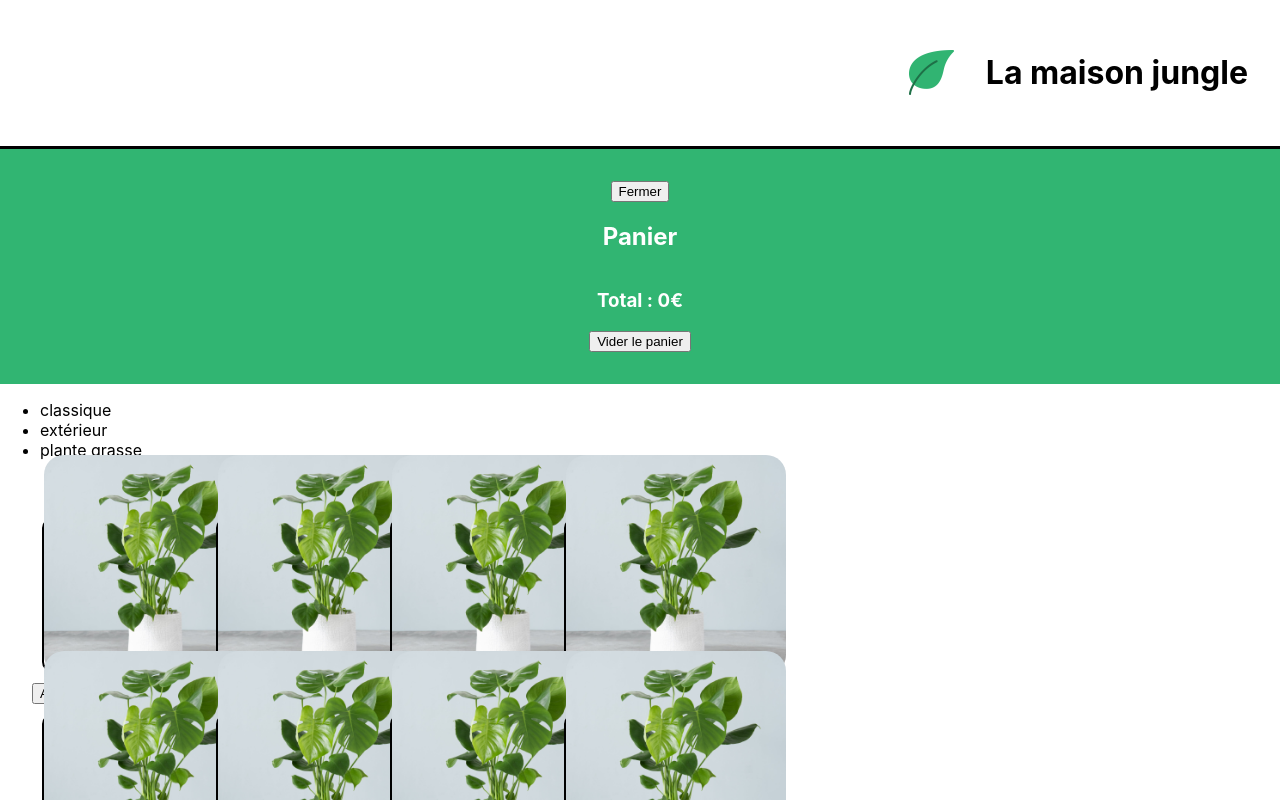
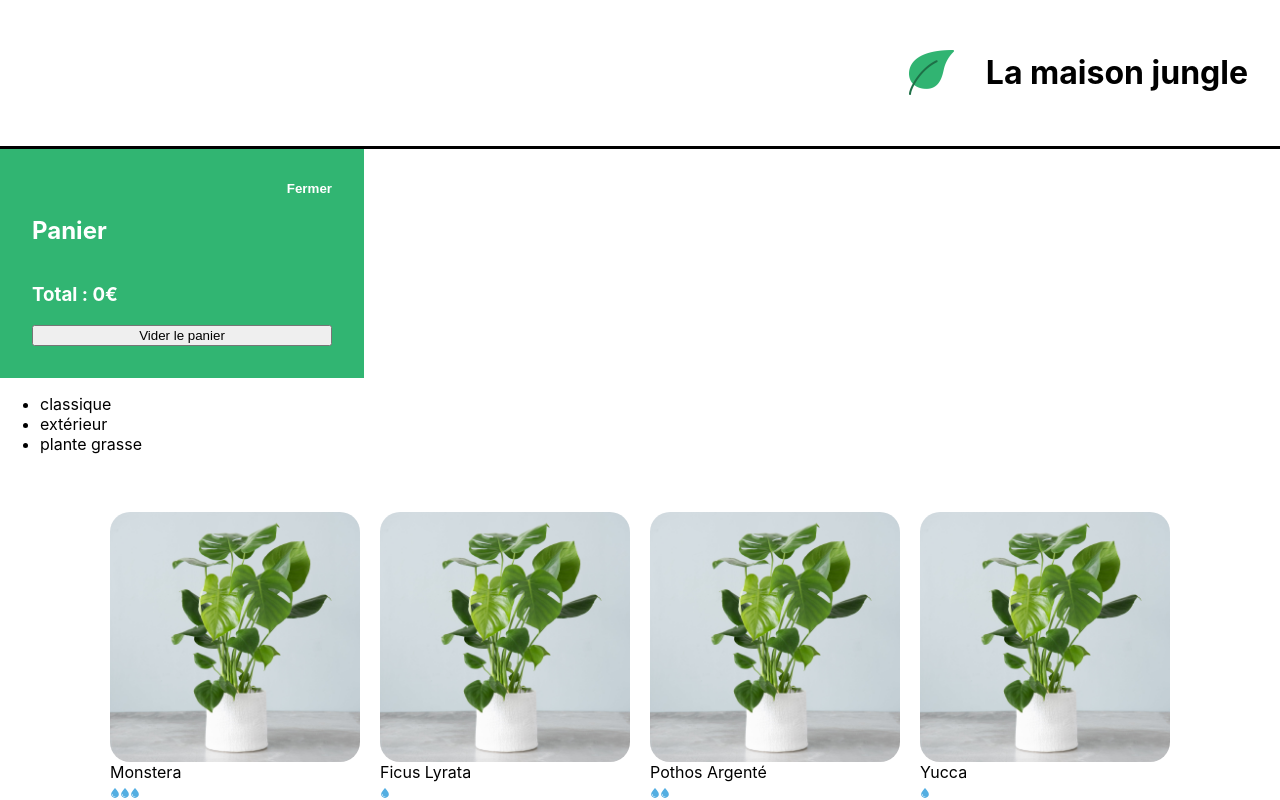
Before and after one commit to Sirinemn/la-maison-jungle, a React (Create React App) app: page / in a window 1280 px wide. Shown: the top 800 px of the page. Built offline with nearby package versions, Linux system fonts and the light colour scheme.

Commit message:
update css

```diff
--- a/src/styles/Cart.css
+++ b/src/styles/Cart.css
@@ -1,9 +1,35 @@
 .lmj-cart {
-    display: flex;
-    justify-content: center;
-    align-items: center;
-    flex-direction: column;
-    padding: 32px;
-    color: white;
-    background-color: #31b572;
+	color: white;
+	background-color: #31b572;
+	padding: 32px;
+	display: flex;
+	flex-direction: column;
+	justify-content: flex-start;
+	width: 300px;
 }
+
+.lmj-cart-add-button {
+	margin-left: 32px;
+	cursor: pointer;
+}
+
+.lmj-cart-toggle-button {
+	background: none;
+	outline: none;
+	border: none;
+	font-weight: 600;
+	cursor: pointer;
+	align-self: self-start;
+	padding: 0;
+	color: white;
+	align-self: flex-end;
+}
+
+.lmj-cart-closed {
+	padding: 32px;
+	width: 300px;
+}
+
+.lmj-cart-closed > button {
+	color: black;
+}
--- a/src/styles/PlantItem.css
+++ b/src/styles/PlantItem.css
@@ -1,7 +1,8 @@
 .lmj-plant-item-cover {
-	height: 220px;
-	width: 220px;
+	height: 250px;
+	width: 250px;
 	border-radius: 20px;
+	object-fit: cover;
 }
 
 .lmj-plant-item {
@@ -11,4 +12,16 @@
 	justify-content: center;
 	flex-direction: column;
 	text-transform: capitalize;
+	position: relative;
 }
+
+.lmj-plant-item-price {
+	position: absolute;
+	border-radius: 20px 20px 20px 0;
+	background-color: #31b472;
+	color: white;
+	padding: 15px;
+	right: 0;
+	top: 0;
+	font-weight: 500;
+}
--- a/src/styles/ShoppingList.css
+++ b/src/styles/ShoppingList.css
@@ -1,30 +1,11 @@
+.lmj-shopping-list {
+	width: 100%;
+}
+
 .lmj-plant-list {
 	list-style-type: none;
 	padding: 32px;
 	display: flex;
 	flex-wrap: wrap;
-	max-width: 800px;
+	justify-content: center;
 }
-
-.lmj-plant-item {
-	border: solid 2px black;
-	border-radius: 10px;
-	height: 150px;
-	width: 150px;
-	margin: 10px;
-	display: flex;
-	align-items: center;
-	justify-content: center;
-	flex-direction: column;
-	position: relative;
-}
-
-.lmj-sales {
-	position: absolute;
-	right: 0px;
-	top: 10px;
-	font-weight: 500;
-	color: white;
-	padding: 5px 10px;
-	background-color: #31b572;
-}
```
